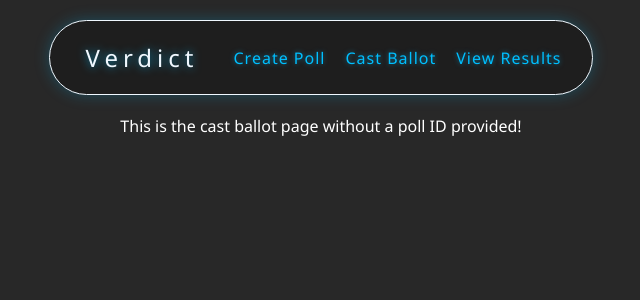
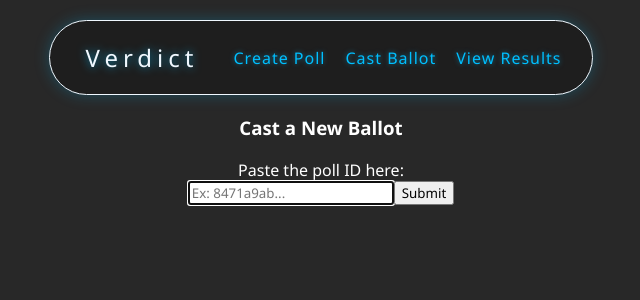
Before and after one commit to noahkawaguchi/verdict, a React (Vite) app in the folder frontend/: page /cast-ballot in a window 1280 px wide. Shown: the top 300 px of the page, without its empty margins (319-959 px from the left). Built offline with nearby package versions, Linux system fonts and the light colour scheme.

Commit message:
Create EnterPollId component for ballots & results

```diff
--- /dev/null
+++ b/frontend/src/components/EnterPollId/EnterPollId.tsx
@@ -0,0 +1,32 @@
+import { useState } from 'react';
+import { useNavigate, useLocation } from 'react-router-dom';
+
+const EnterPollId = () => {
+  const [idInput, setIdInput] = useState('');
+  const navigate = useNavigate();
+  const location = useLocation();
+
+  const handleSubmit = (e: React.FormEvent) => {
+    e.preventDefault();
+    navigate(`${location.pathname}/${idInput}`);
+  };
+
+  return (
+    <form onSubmit={handleSubmit}>
+      <label>
+        Paste the poll ID here:
+        <br />
+        <input
+          value={idInput}
+          onChange={(e) => setIdInput(e.target.value)}
+          placeholder='Ex: 8471a9ab...'
+          required
+          autoFocus
+        />
+      </label>
+      <button type='submit'>Submit</button>
+    </form>
+  );
+};
+
+export default EnterPollId;
--- a/frontend/src/pages/CastBallot/CastBallotPage.tsx
+++ b/frontend/src/pages/CastBallot/CastBallotPage.tsx
@@ -1,14 +1,12 @@
 import { useParams } from 'react-router-dom';
+import EnterPollId from '../../components/EnterPollId/EnterPollId';
 
 const CastBallotPage = () => {
   const { pollID } = useParams<{ pollID?: string }>();
   return (
     <>
-      {pollID ? (
-        <p>This is the cast ballot page for poll {pollID}!</p>
-      ) : (
-        <p>This is the cast ballot page without a poll ID provided!</p>
-      )}
+      <h3>Cast a New Ballot</h3>
+      {pollID ? <p>This is the cast ballot page for poll {pollID}!</p> : <EnterPollId />}
     </>
   );
 };
--- a/frontend/src/pages/CreatePoll/CreatePollForm.tsx
+++ b/frontend/src/pages/CreatePoll/CreatePollForm.tsx
@@ -30,6 +30,7 @@ const CreatePollForm: React.FC<CreatePollFormProps> = ({ setQuestion }) => {
         onChange={(e) => setPrompt(e.target.value)}
         placeholder='Prompt'
         required
+        autoFocus
       />
       {choices.map((choice, index) => (
         <div key={index}>
--- a/frontend/src/pages/CreatePoll/CreatePollPage.tsx
+++ b/frontend/src/pages/CreatePoll/CreatePollPage.tsx
@@ -8,7 +8,7 @@ const CreatePollPage = () => {
 
   return (
     <>
-      <p>This is the create poll page!</p>
+      <h3>Create a New Poll</h3>
       {question ? (
         <CreatePollSubmission question={question} />
       ) : (
--- a/frontend/src/pages/HomePage.tsx
+++ b/frontend/src/pages/HomePage.tsx
@@ -1,7 +1,8 @@
 const HomePage = () => {
   return (
     <>
-      <p>This is the home page!</p>
+      <h3>Welcome to Verdict</h3>
+      <p>This is where the home page will be</p>
     </>
   );
 };
--- a/frontend/src/pages/ViewResults/ViewResultsPage.tsx
+++ b/frontend/src/pages/ViewResults/ViewResultsPage.tsx
@@ -1,14 +1,12 @@
 import { useParams } from 'react-router-dom';
+import EnterPollId from '../../components/EnterPollId/EnterPollId';
 
 const ViewResultsPage = () => {
   const { pollID } = useParams<{ pollID?: string }>();
   return (
     <>
-      {pollID ? (
-        <p>This is the view results page for {pollID}!</p>
-      ) : (
-        <p>This is the view results page without a poll ID provided!</p>
-      )}
+      <h3>View a Poll's Results</h3>
+      {pollID ? <p>This is the view results page for {pollID}!</p> : <EnterPollId />}
     </>
   );
 };
```
